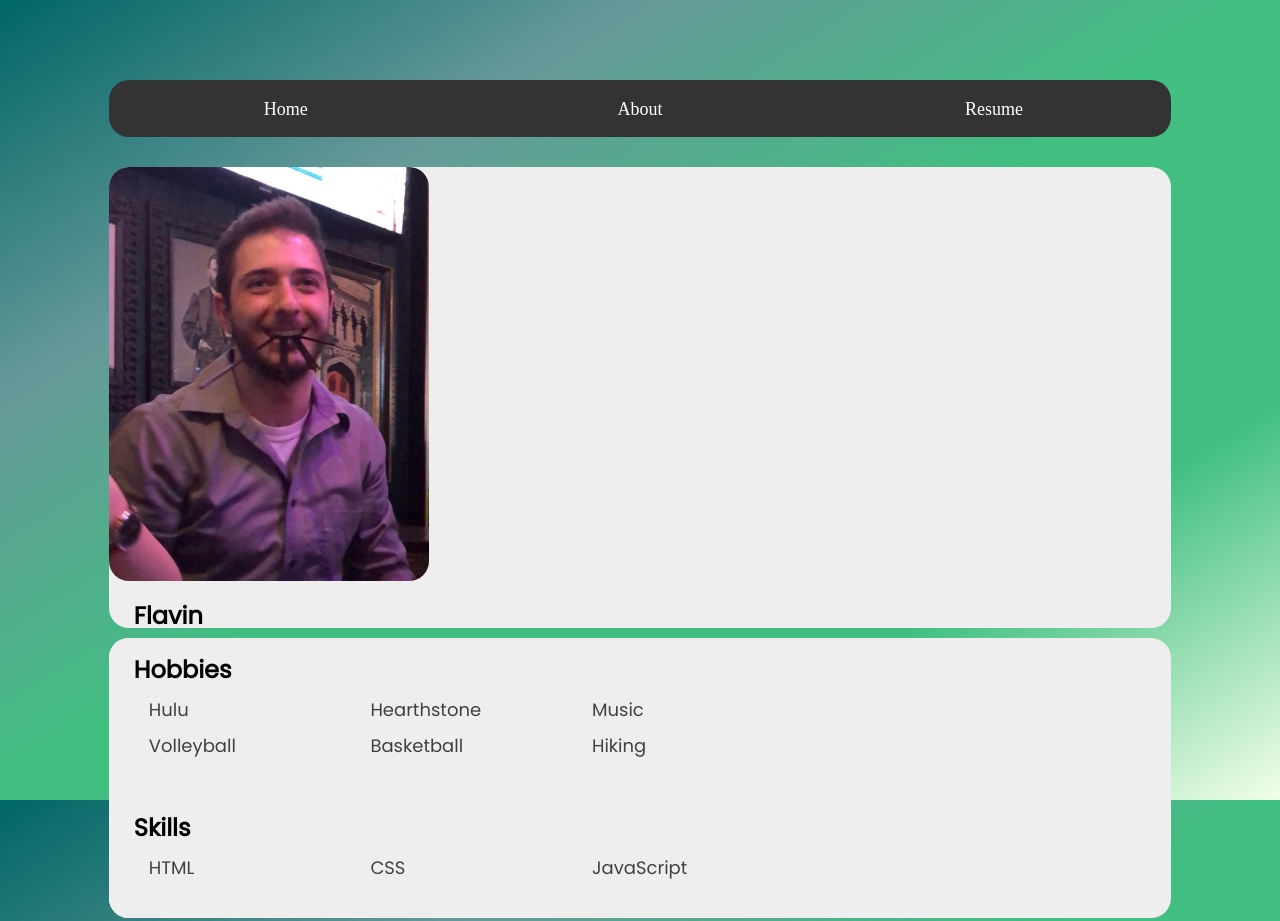
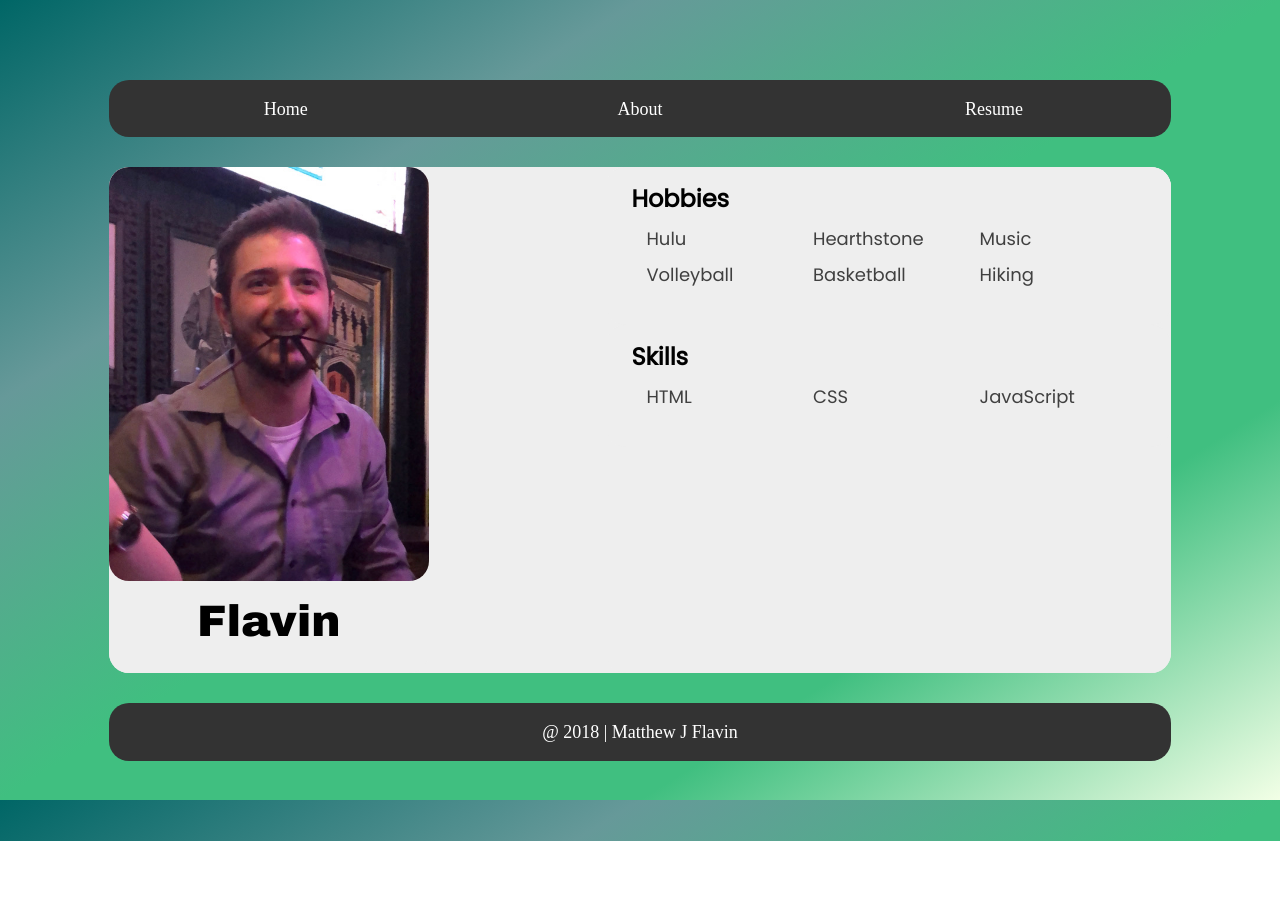
Before and after one commit to mflavin/com330-project3, a plain HTML site: page about.html in a window 1280 px wide. Shown: the top 921 px of the page. After the commit the page ends 841 px from the top, so only its background shows below. Drawn offline with nearby package versions, Linux system fonts and the light colour scheme.

Commit message:
Added footer, moved header into article, removed extra section tags

```diff
--- a/about.html
+++ b/about.html
@@ -15,33 +15,36 @@
       <a href="about.html">About</a>
       <a href="resume.html">Resume</a>
     </nav>
-    <section id="name">
-      <img src="me.JPG" alt="Picture of Me">
-      <h1>Flavin</h1>
-    </section>
     <article>
-      <section id="container">
-        <section id="hobbies">
+      <header>
+        <img src="me.JPG" alt="Picture of Me">
+        <h1>Flavin</h1>
+      </header>
+      <section id="content">
+        <section>
           <h1>Hobbies</h1>
           <ul>
-            <li><i class="fas fa-hospital-symbol huluIcon"></i> Hulu</li>
-            <li><i class="fas fa-book bookIcon"></i> Hearthstone</li>
-            <li><i class="fas fa-headphones musicIcon"></i> Music</li>
-            <li><i class="fas fa-volleyball-ball vballIcon"></i> Volleyball</li>
-            <li><i class="fas fa-basketball-ball bbIcon"></i> Basketball</li>
-            <li><i class="fas fa-hiking hikeIcon"></i> Hiking</li>
+            <li>Hulu</li>
+            <li>Hearthstone</li>
+            <li>Music</li>
+            <li>Volleyball</li>
+            <li>Basketball</li>
+            <li>Hiking</li>
           </ul>
         </section>
-        <section id="skills">
+        <section>
           <h1>Skills</h1>
           <ul>
-            <li><i class="fab fa-html5 htmlIcon"></i> HTML</li>
-            <li><i class="fab fa-css3-alt cssIcon"></i> CSS</li>
-            <li><i class="fab fa-html5 jsIcon"></i> JavaScript</li>
+            <li>HTML</li>
+            <li>CSS</li>
+            <li>JavaScript</li>
           </ul>
         </section>
       </section>
     </article>
+    <footer>
+      <p>@ 2018 | Matthew J Flavin</p>
+    </footer>
   </main>
   <script src="https://code.jquery.com/jquery-3.3.1.js"></script>
   <script src="site.js" charset="utf-8"></script>
```
Also changed, not shown: index.html (+9 -7 lines), resume.html (+10 -6 lines).
